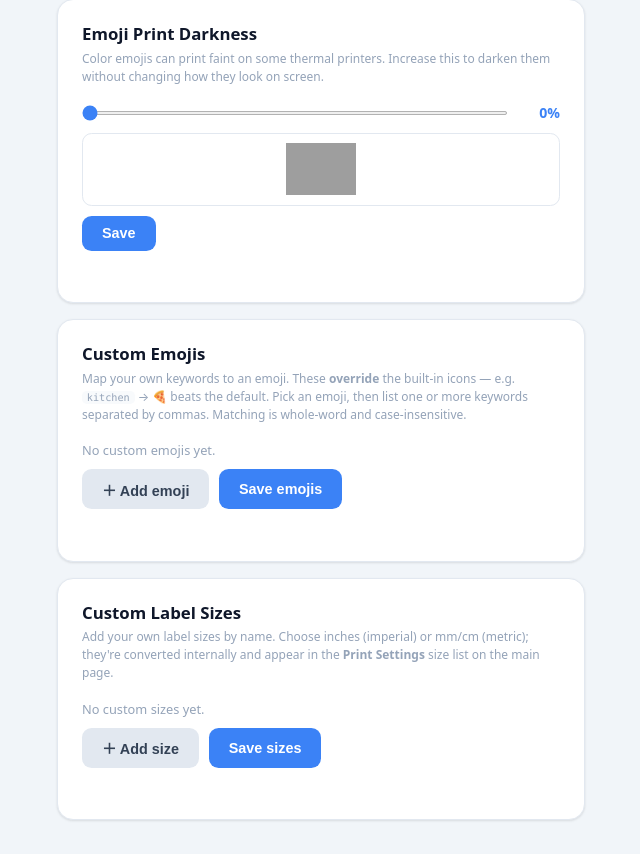
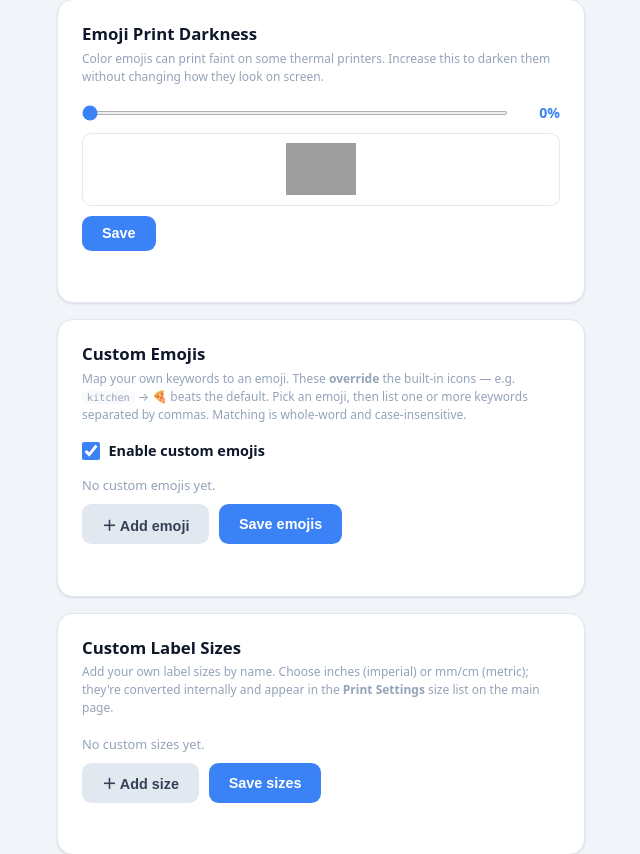
Before and after one commit to sholder89/voice-label-printer, a Flask app: page /advanced in a window 1280 px wide. Shown: the part 918-1772 px from the top of the page, without its empty margins (319-959 px from the left). Before the commit the page ends 1739 px from the top, so only its background shows below. Run offline with Flask 3, Linux system fonts and the light colour scheme; data that the repository does not hold is empty; parts of the project's set-up code (start-up, migrations or seed data) failed here and were passed over; grey boxes are pictures that could not be loaded.

Commit message:
Add enable/disable toggle for custom emojis in Advanced Settings
- _custom_emojis_enabled flag persisted in config.json
- _apply_custom_emojis passes empty map when disabled, so built-in
  keyword detection resumes without deleting saved custom entries
- GET /config/emojis now returns {enabled, emojis} instead of bare list
- POST /config/emojis handles enabled-only updates (toggle) as well as
  full emoji list saves
- Toggle checkbox auto-saves on change; Save button includes enabled state

Co-Authored-By: Claude Sonnet 4.6 <noreply@anthropic.com>

```diff
--- a/client/app.py
+++ b/client/app.py
@@ -134,7 +134,7 @@ _emoji_darkness = 0   # 0–100, persisted in config.json
 def _load_config():
     """Load runtime overrides (set via the Advanced page). Saved values win
     over .env defaults; missing keys keep their current value."""
-    global _emoji_darkness, _TG_TOKEN, _TG_CHAT, _TG_ENABLED
+    global _emoji_darkness, _TG_TOKEN, _TG_CHAT, _TG_ENABLED, _custom_emojis_enabled
     try:
         with open(_CONFIG_PATH) as f:
             cfg = json.load(f)
@@ -151,6 +151,8 @@ def _load_config():
             _TG_CHAT = cfg["tg_chat"] or None
         if "tg_enabled" in cfg:
             _TG_ENABLED = bool(cfg["tg_enabled"])
+        if "custom_emojis_enabled" in cfg:
+            _custom_emojis_enabled = bool(cfg["custom_emojis_enabled"])
     except (FileNotFoundError, json.JSONDecodeError):
         pass
 
@@ -163,9 +165,10 @@ def _save_config():
                 "relay_url":      runtime["relay_url"],
                 "token":          runtime["token"],
                 "emoji_darkness": _emoji_darkness,
-                "tg_token":       _TG_TOKEN or "",
-                "tg_chat":        _TG_CHAT  or "",
-                "tg_enabled":     _TG_ENABLED,
+                "tg_token":              _TG_TOKEN or "",
+                "tg_chat":               _TG_CHAT  or "",
+                "tg_enabled":            _TG_ENABLED,
+                "custom_emojis_enabled": _custom_emojis_enabled,
             }, f, indent=2)
     except Exception:
         pass
@@ -174,7 +177,8 @@ def _save_config():
 # ── Custom emojis ─────────────────────────────────────────────────────────────
 # User-defined keyword → emoji overrides, edited on the Advanced page. Canonical
 # form groups keywords per emoji: [{"emoji": "🍕", "keywords": ["pizza", "friday"]}]
-_custom_emojis = []   # list of {emoji, keywords:[...]}
+_custom_emojis         = []   # list of {emoji, keywords:[...]}
+_custom_emojis_enabled = True
 
 
 def _normalize_emojis(raw):
@@ -209,7 +213,7 @@ def _emoji_flat_map():
 
 
 def _apply_custom_emojis():
-    set_custom_emojis(_emoji_flat_map())
+    set_custom_emojis(_emoji_flat_map() if _custom_emojis_enabled else {})
 
 
 def _load_custom_emojis():
@@ -440,21 +444,24 @@ def test_advanced():
 def get_emojis():
     if not _is_local_request():
         return jsonify({"error": "forbidden"}), 403
-    return jsonify(_custom_emojis)
+    return jsonify({"enabled": _custom_emojis_enabled, "emojis": _custom_emojis})
 
 
 @app.route("/config/emojis", methods=["POST"])
 def set_emojis():
     if not _is_local_request():
         return jsonify({"error": "forbidden"}), 403
-    global _custom_emojis
+    global _custom_emojis, _custom_emojis_enabled
     data = request.get_json(silent=True) or {}
-    # Accept either a bare list or {"emojis": [...]}
-    raw  = data.get("emojis") if isinstance(data, dict) else data
-    _custom_emojis = _normalize_emojis(raw)
-    _save_custom_emojis()
-    _apply_custom_emojis()      # live — applies to voice prints immediately
-    return jsonify({"ok": True, "emojis": _custom_emojis})
+    if "enabled" in data:
+        _custom_emojis_enabled = bool(data["enabled"])
+        _save_config()
+    if "emojis" in data or isinstance(data, list):
+        raw = data.get("emojis") if isinstance(data, dict) else data
+        _custom_emojis = _normalize_emojis(raw)
+        _save_custom_emojis()
+    _apply_custom_emojis()
+    return jsonify({"ok": True, "enabled": _custom_emojis_enabled, "emojis": _custom_emojis})
 
 
 @app.route("/config/sizes", methods=["GET"])
--- a/client/templates/advanced.html
+++ b/client/templates/advanced.html
@@ -175,6 +175,12 @@ input[type=range] { flex:1; accent-color:var(--accent); height:4px; cursor:point
     <p class="hint">Map your own keywords to an emoji. These <b>override</b> the built-in icons —
        e.g. <code>kitchen</code> → 🍕 beats the default. Pick an emoji, then list one or more
        keywords separated by commas. Matching is whole-word and case-insensitive.</p>
+
+    <label style="display:flex;align-items:center;gap:.55rem;margin-bottom:1rem;cursor:pointer;font-size:.9rem;font-weight:600;color:var(--text)">
+      <input type="checkbox" id="custom-emojis-enabled" style="width:1.1rem;height:1.1rem;accent-color:var(--accent)"
+             onchange="toggleCustomEmojis(this.checked)">
+      Enable custom emojis
+    </label>
 
     <div id="emoji-rows"></div>
     <p class="emoji-empty" id="emoji-empty" style="display:none">No custom emojis yet.</p>
@@ -382,15 +388,27 @@ function addEmojiRow(emoji, keywords) {
 }
 
 function loadEmojis() {
-  fetch('/config/emojis').then(r => r.json()).then(list => {
-    if (!Array.isArray(list)) return;
+  fetch('/config/emojis').then(r => r.json()).then(d => {
+    const list    = Array.isArray(d) ? d : (d.emojis || []);
+    const enabled = Array.isArray(d) ? true : (d.enabled !== false);
+    document.getElementById('custom-emojis-enabled').checked = enabled;
     document.getElementById('emoji-rows').innerHTML = '';
     list.forEach(e => addEmojiRow(e.emoji, (e.keywords || []).join(', ')));
     refreshEmptyHint();
   }).catch(() => emojiNote('Could not load custom emojis.', 'err'));
 }
 
+function toggleCustomEmojis(enabled) {
+  fetch('/config/emojis', {
+    method: 'POST', headers: {'Content-Type': 'application/json'},
+    body: JSON.stringify({ enabled }),
+  }).then(r => r.json()).then(d => {
+    if (d.error) emojiNote(d.error, 'err');
+  }).catch(() => emojiNote('Could not update.', 'err'));
+}
+
 function saveEmojis() {
+  const enabled = document.getElementById('custom-emojis-enabled').checked;
   const rows = [...document.querySelectorAll('.emoji-row')].map(r => ({
     emoji: r.querySelector('.emoji-pick').dataset.emoji || '',
     keywords: r.querySelector('.emoji-keywords').value
@@ -401,7 +419,7 @@ function saveEmojis() {
   const clean = rows.filter(r => r.emoji && r.keywords.length);
   fetch('/config/emojis', {
     method: 'POST', headers: {'Content-Type': 'application/json'},
-    body: JSON.stringify({ emojis: clean }),
+    body: JSON.stringify({ enabled, emojis: clean }),
   }).then(r => r.json()).then(d => {
     if (d.error) { emojiNote(d.error, 'err'); return; }
     emojiNote('Saved ✓ — applies to voice prints immediately.', 'ok');
```
